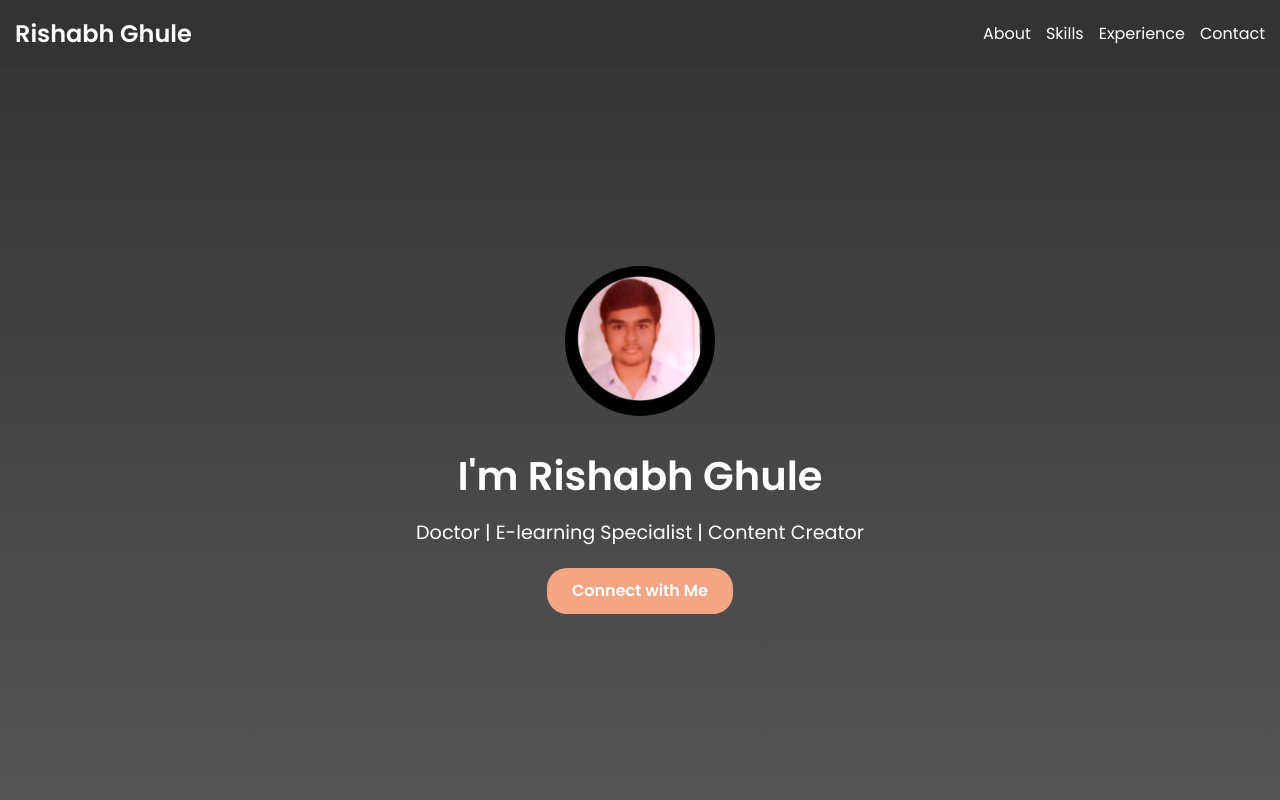
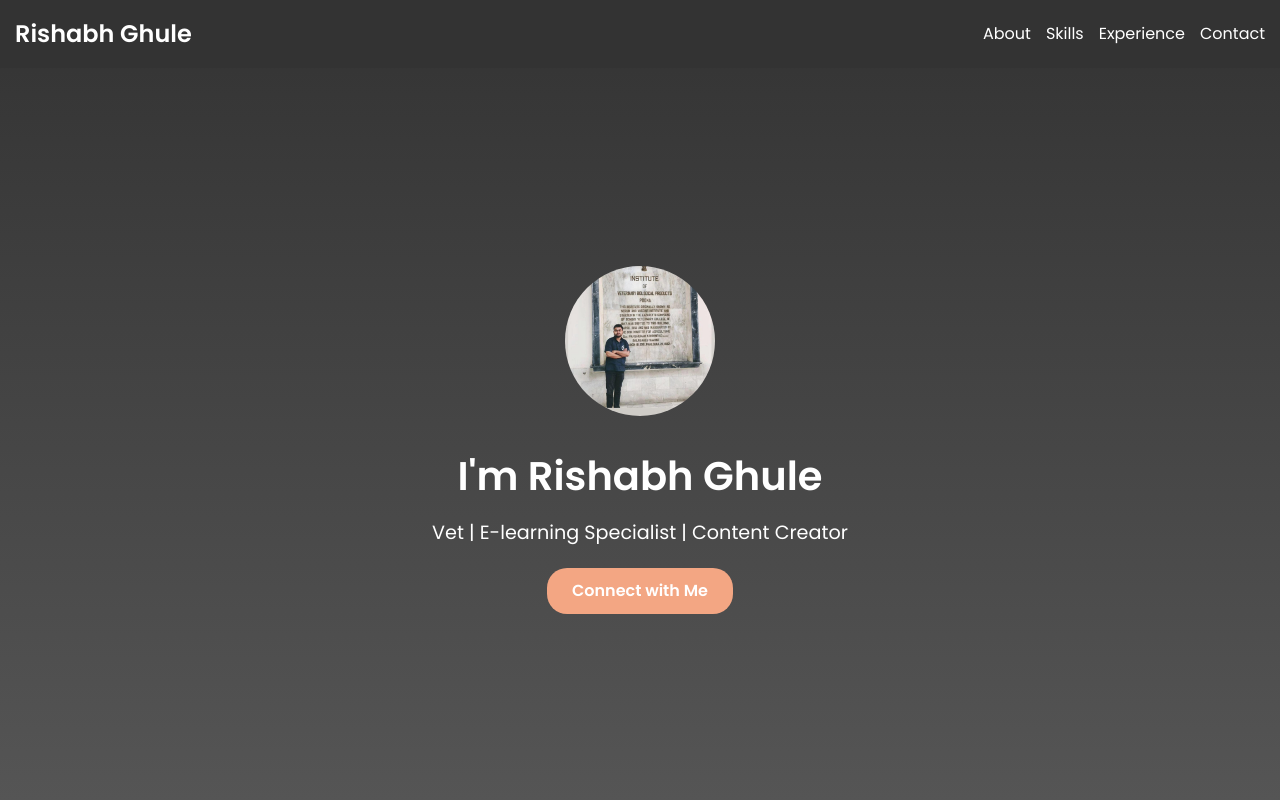
Before and after one commit to ugaleabhi/rishabh, a plain HTML site: page index.html in a window 1280 px wide. Shown: the top 800 px of the page. Drawn offline with Linux system fonts and the light colour scheme.

Commit message:
change mail

```diff
--- a/index.html
+++ b/index.html
@@ -24,9 +24,9 @@
     <!-- Hero Section -->
     <header class="hero">
         <div class="hero-content">
-            <img src="WhatsApp Image 2024-11-04 at 22.55.46.jpeg" alt="Rishabh Ghule" class="profile-image">
+            <img src="WhatsApp Image 2024-11-17 at 17.28.11.jpeg" alt="Rishabh Ghule" class="profile-image">
             <h1>I'm Rishabh Ghule</h1>
-            <p>Doctor | E-learning Specialist | Content Creator</p>
+            <p>Vet | E-learning Specialist | Content Creator</p>
             <a href="#contact" class="cta">Connect with Me</a>
         </div>
     </header>
@@ -59,7 +59,7 @@
     <!-- Contact Section -->
     <section id="contact" class="section">
         <h2>Contact Me</h2>
-        <form action="mailto:rishabh.ghule@example.com" method="post" enctype="text/plain">
+        <form action="mailto:rishabhghule2012@gmail.com" method="post" enctype="text/plain">
             <input type="text" name="name" placeholder="Your Name" required>
             <input type="email" name="email" placeholder="Your Email" required>
             <textarea name="message" placeholder="Your Message" required></textarea>
```
Also changed, not shown: WhatsApp Image 2024-11-04 at 22.55.46.jpeg (deleted), WhatsApp Image 2024-11-17 at 17.28.11.jpeg (added).
